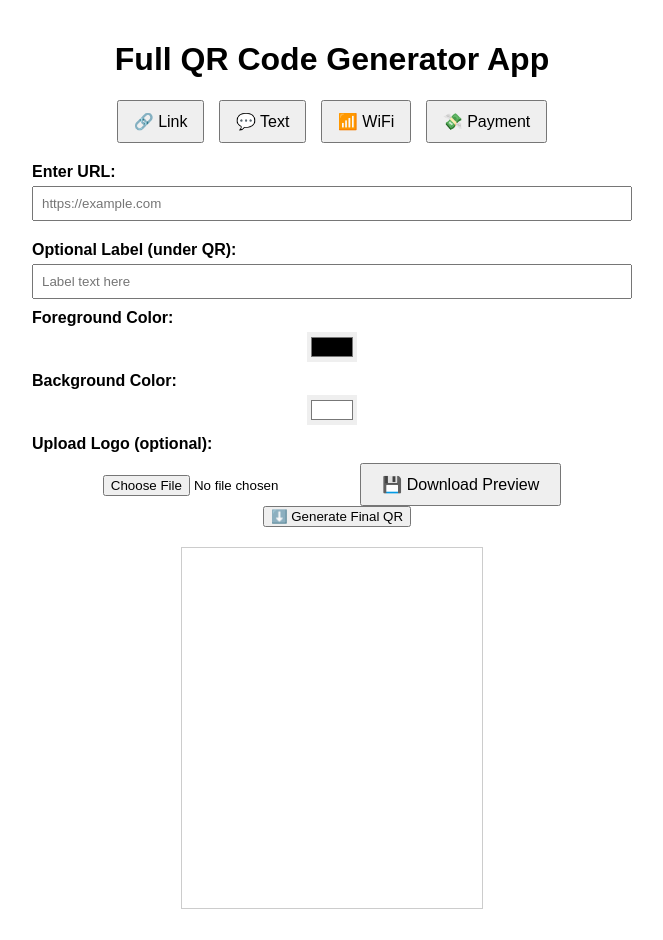
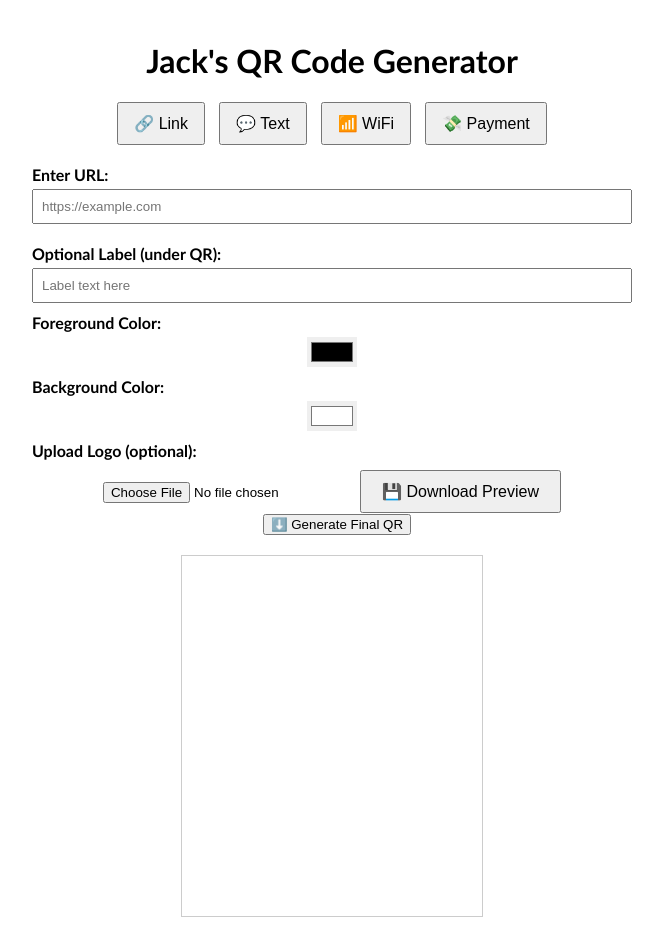
Before and after one commit to JackTheDemon354/QR-Code-Generator, a website: page public/index.html in a window 1280 px wide. Shown: the whole page, without its empty margins (308-971 px from the left). Drawn offline with Linux system fonts and the light colour scheme; a script that the page names is missing.

Commit message:
Update index.html

```diff
--- a/public/index.html
+++ b/public/index.html
@@ -6,7 +6,7 @@
   <script src="https://cdn.jsdelivr.net/npm/qrcode/build/qrcode.min.js"></script>
   <style>
     body {
-      font-family: Arial, sans-serif;
+      font-family: Calibri, Comic Sans MS;
       max-width: 600px;
       margin: auto;
       padding: 20px;
@@ -68,7 +68,7 @@
   </style>
 </head>
 <body>
-  <h1>Full QR Code Generator App</h1>
+  <h1>Jack's QR Code Generator</h1>
   <div id="tabs">
     <button type="button" onclick="showTab('link')">🔗 Link</button>
     <button type="button" onclick="showTab('text')">💬 Text</button>
```
